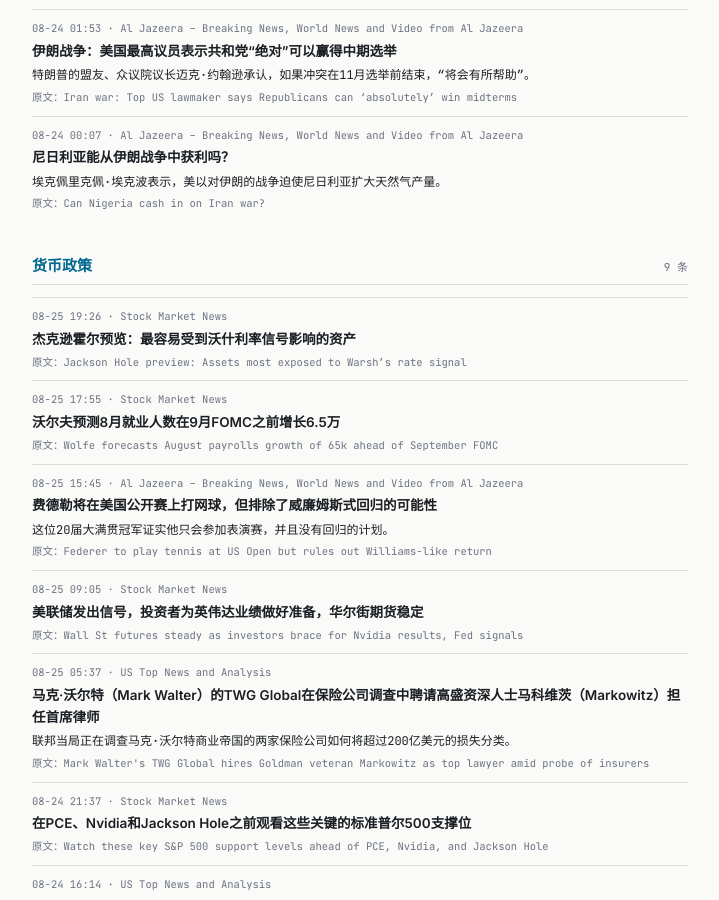
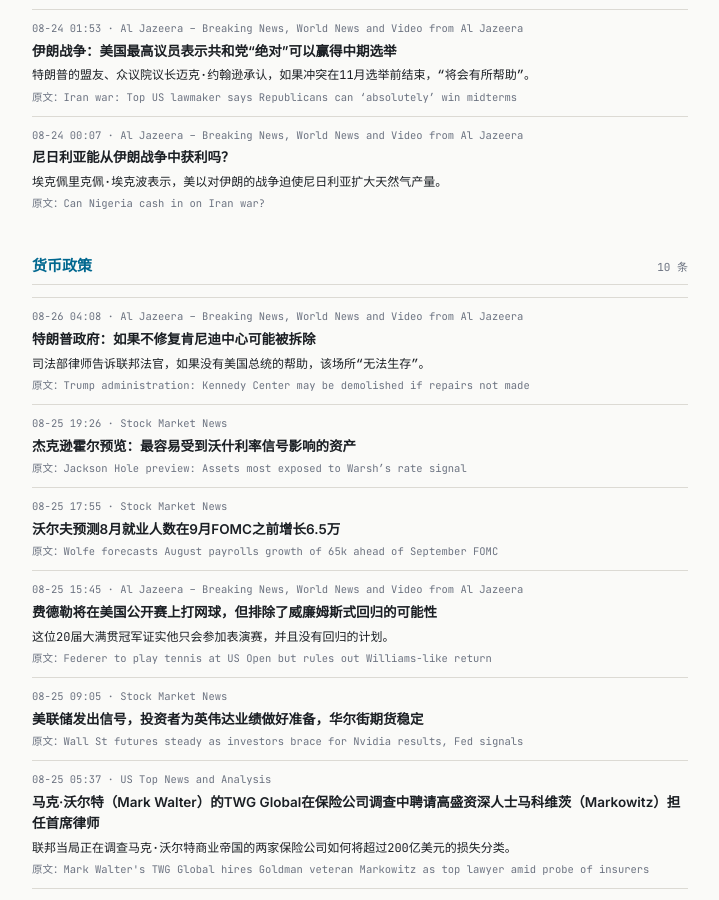
Before and after one commit to tang3super/tang3super.github.io, a Jekyll site: the page built from macro-trade/news-digest.md, in a window 1280 px wide and 900 px high, scrolled down 5545 px. Shown: the whole window, without its empty margins (280-999 px from the left). Built offline with Jekyll 4.4.1, drawn with Linux system fonts in a browser that asks for light colours; some of the changed text lies outside the part shown.

Commit message:
sync news-digest article

```diff
--- a/macro-trade/news-digest.md
+++ b/macro-trade/news-digest.md
@@ -372,6 +372,13 @@
     summary_zh: 埃克佩里克佩·埃克波表示，美以对伊朗的战争迫使尼日利亚扩大天然气产量。
 - name: 货币政策
   items:
+  - title: 'Trump administration: Kennedy Center may be demolished if repairs not made'
+    summary: Department of Justice lawyers told a federal judge the venue 'cannot survive' without the US president's help.
+    link: https://www.aljazeera.com/news/2026/8/25/trump-administration-kennedy-center-may-be-demolished-if-repairs-not-made?traffic_source=rss
+    source: Al Jazeera – Breaking News, World News and Video from Al Jazeera
+    time: 08-26 04:08
+    title_zh: 特朗普政府：如果不修复肯尼迪中心可能被拆除
+    summary_zh: 司法部律师告诉联邦法官，如果没有美国总统的帮助，该场所“无法生存”。
   - title: 'Jackson Hole preview: Assets most exposed to Warsh’s rate signal'
     summary: ''
     link: https://www.investing.com/news/stock-market-news/jackson-hole-preview-assets-most-exposed-to-warshs-rate-signal-93CH-4875113
```
Also changed, not shown: other parts of macro-trade/news-digest.md (+1 -1 lines).
